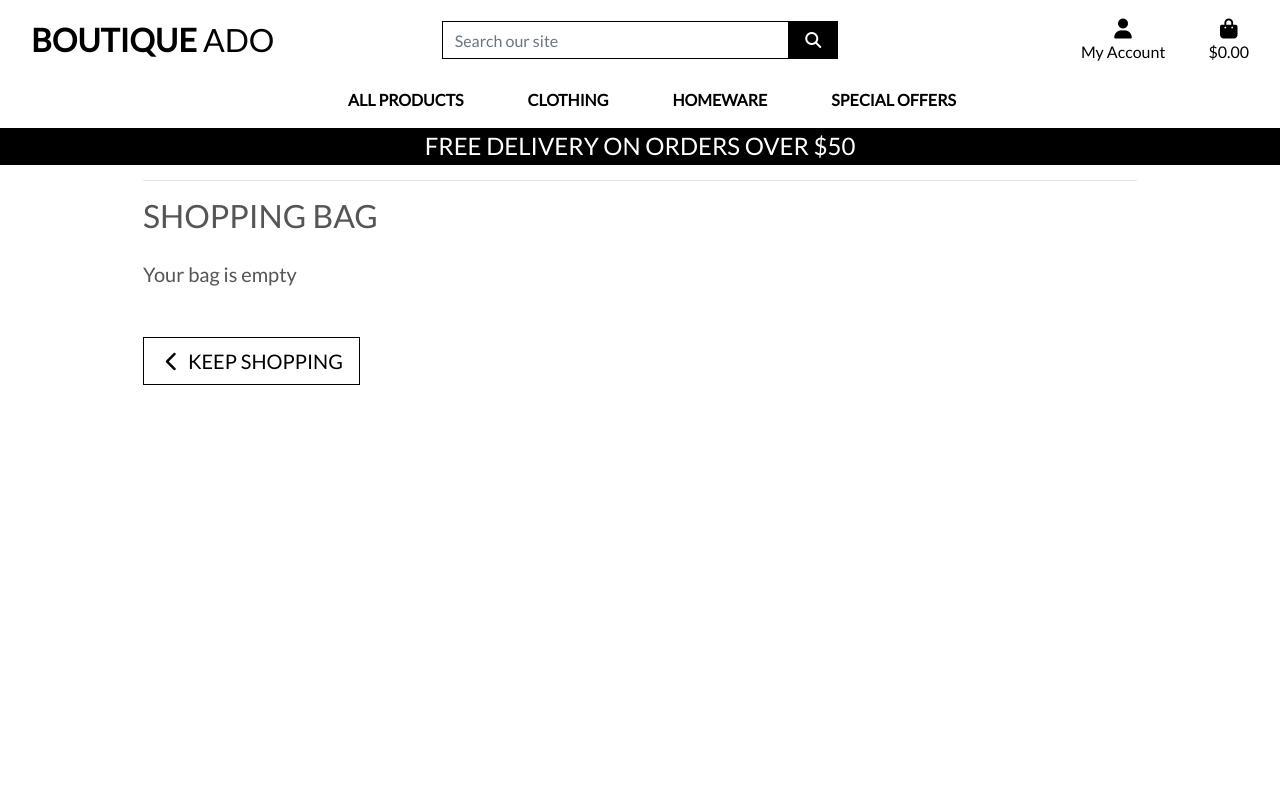
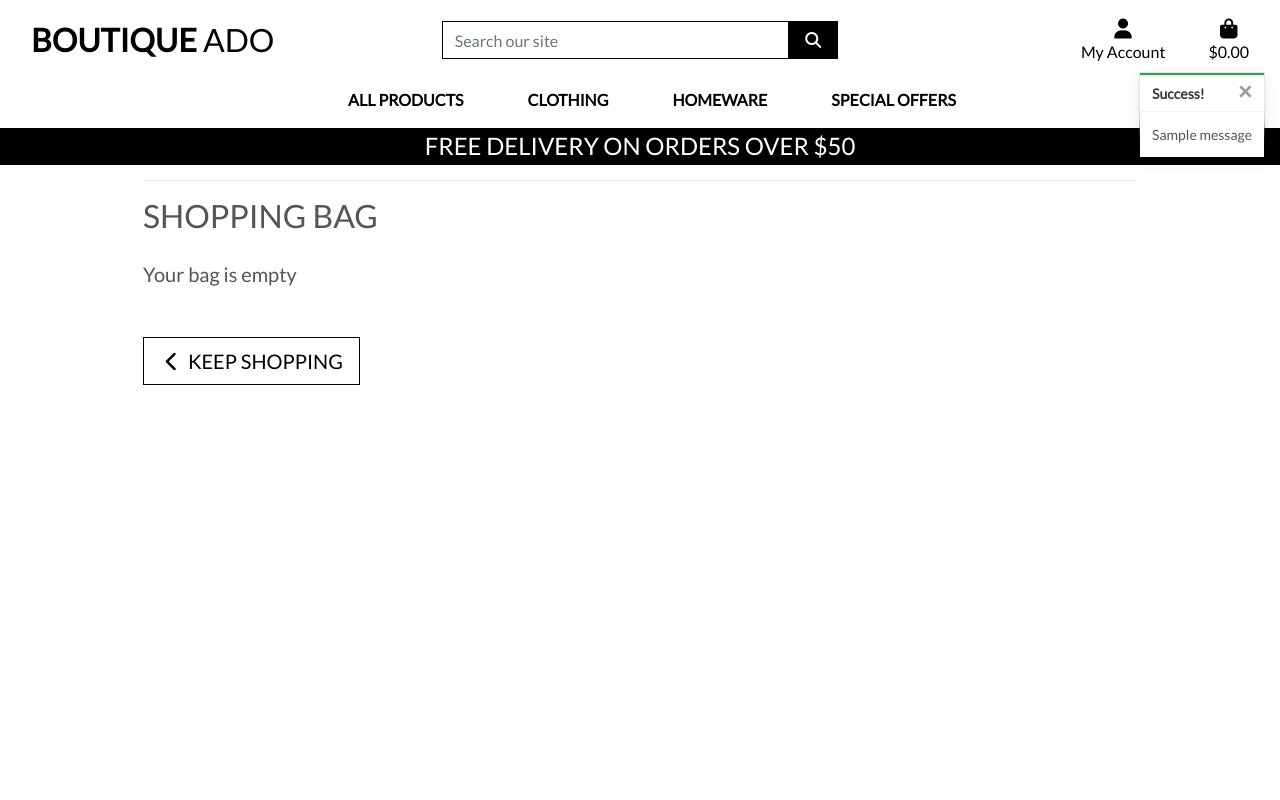
Before and after one commit to NowickiLukasz/boutique-ado-lukasz, a Django app: page /bag/ in a window 1280 px wide. Run offline with Django 3.2, Linux system fonts and the light colour scheme; tables that the repository leaves empty hold one stand-in row (values such as "Sample post"); one stand-in notice (Sample message) is shown; some libraries are stand-ins or nearby versions.

Commit message:
Added toasts

```diff
--- a/bag/views.py
+++ b/bag/views.py
@@ -1,5 +1,6 @@
 from django.shortcuts import render, redirect, reverse, HttpResponse
-
+from django.contrib import messages
+from products.models import Product
 # Create your views here.
 
 
@@ -11,7 +12,7 @@ def view_bag(request):
 
 def add_to_bag(request, item_id):
     """ Add a quantity of the specified product to the shopping bag """
-
+    product = Product.objects.get(pk=item_id)
     quantity = int(request.POST.get('quantity'))
     redirect_url = request.POST.get('redirect_url')
     size = None
@@ -32,6 +33,7 @@ def add_to_bag(request, item_id):
             bag[item_id] += quantity
         else:
             bag[item_id] = quantity
+            messages.success(request, f'Added {product.name} to your bag.')
 
     request.session['bag'] = bag
     return redirect(redirect_url)
--- a/boutique_ado/settings.py
+++ b/boutique_ado/settings.py
@@ -78,6 +78,8 @@ TEMPLATES = [
         },
     },
 ]
+
+MESSAGE_STORAGE = 'django.contrib.messages.storage.session.SessionStorage'
 
 AUTHENTICATION_BACKENDS = [
 
--- a/static/css/base.css
+++ b/static/css/base.css
@@ -102,6 +102,20 @@ a.category-badge > span.badge:hover{
     cursor: pointer;
 }
 
+.message-container {
+    position: fixed;
+    top: 72px;
+    right:15px;
+    z-index: 99999999;
+}
+
+.custon-toast {
+    overflow: visible;
+}
+
+.toast-capper {
+    height: 2px;
+}
 /* -------------------------------- Media Queries */
 
 /* Slightly larger container on xl screens */
--- a/templates/base.html
+++ b/templates/base.html
@@ -111,7 +111,21 @@
     </header>
 
     {% if messages %}
-        <div class="message-container"></div>
+        <div class="message-container">
+            {% for message in messages %}
+                {% with message.level as level %}
+                    {% if level == 40 %}
+                        {% include 'includes/toasts/toast_error.html' %}
+                    {% elif level == 30 %}
+                        {% include 'includes/toasts/toast_warning.html' %}
+                    {% elif level == 25 %}
+                        {% include 'includes/toasts/toast_success.html' %}
+                    {% else %}
+                        {% include 'includes/toasts/toast_info.html' %}
+                    {% endif %}
+                {% endwith %}
+            {% endfor %}
+        </div>
     {% endif %}
 
     {% block page_header %}
@@ -121,6 +135,10 @@
     {% endblock %}
 
     {% block postloadjs %}
+    <script type="text/javascript">
+        $('.toast').toast('show');
+    </script>
+
     {% endblock %}
 
 
--- /dev/null
+++ b/templates/includes/toasts/toast_success.html
@@ -0,0 +1,13 @@
+<div class="toast custom-toast rounded-0 border-top" data-autohide="false">
+    <div class="arrow-up arrow-success"></div>
+    <div class="w-100 toast-capper bg-success"></div>
+    <div class="toast-header bg-white text-dark">
+        <strong class="mr-auto">Success!</strong>
+        <button type="button" class="ml-2 mb-1 close text-dark" data-dimiss="toast" aria-label="Close">
+            <span aria-hidden="true">&times;</span>
+        </button>
+    </div>
+    <div class="toast-body bg-white">
+        {{ message }}
+    </div>
+</div>
```
Also changed, not shown: templates/includes/toasts/toast_error.html (added, +13 -0 lines), templates/includes/toasts/toast_info.html (added, +13 -0 lines), templates/includes/toasts/toast_warning.html (added, +13 -0 lines).
